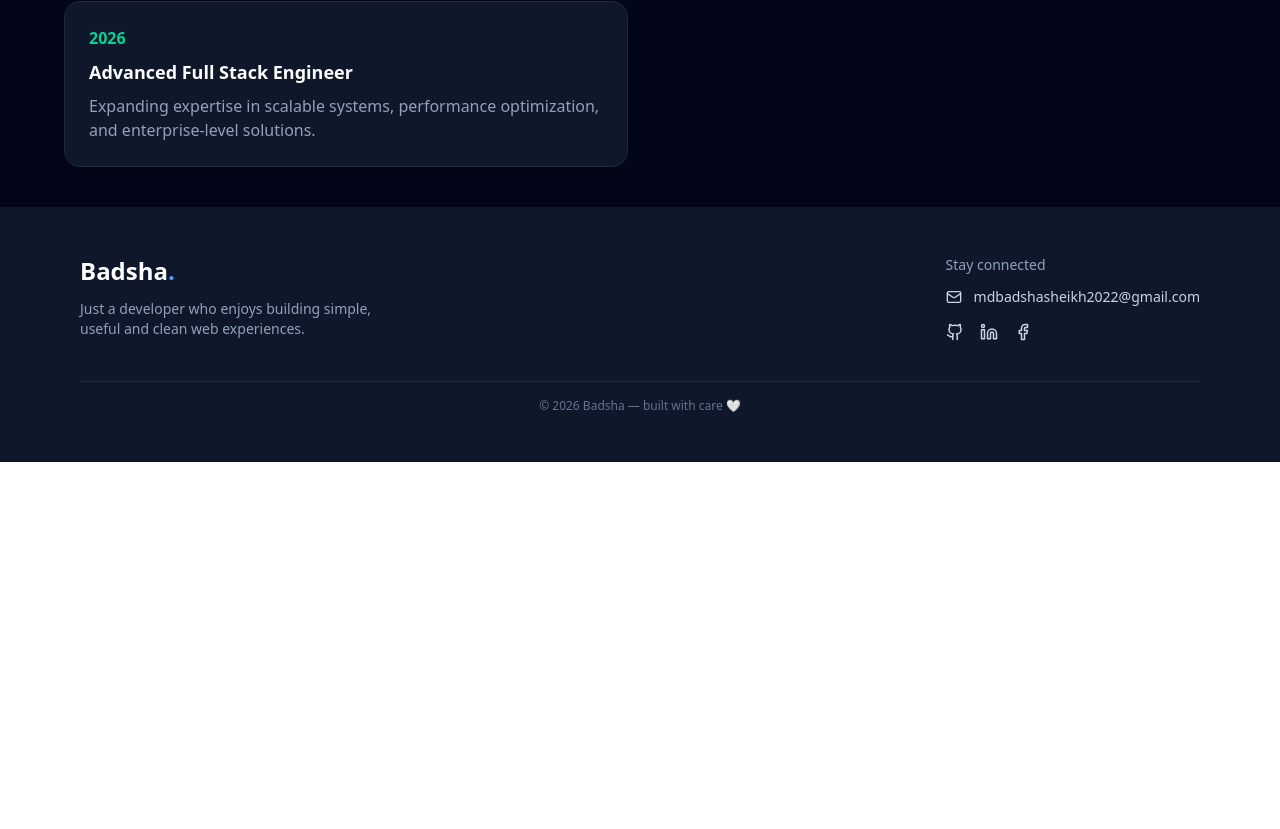
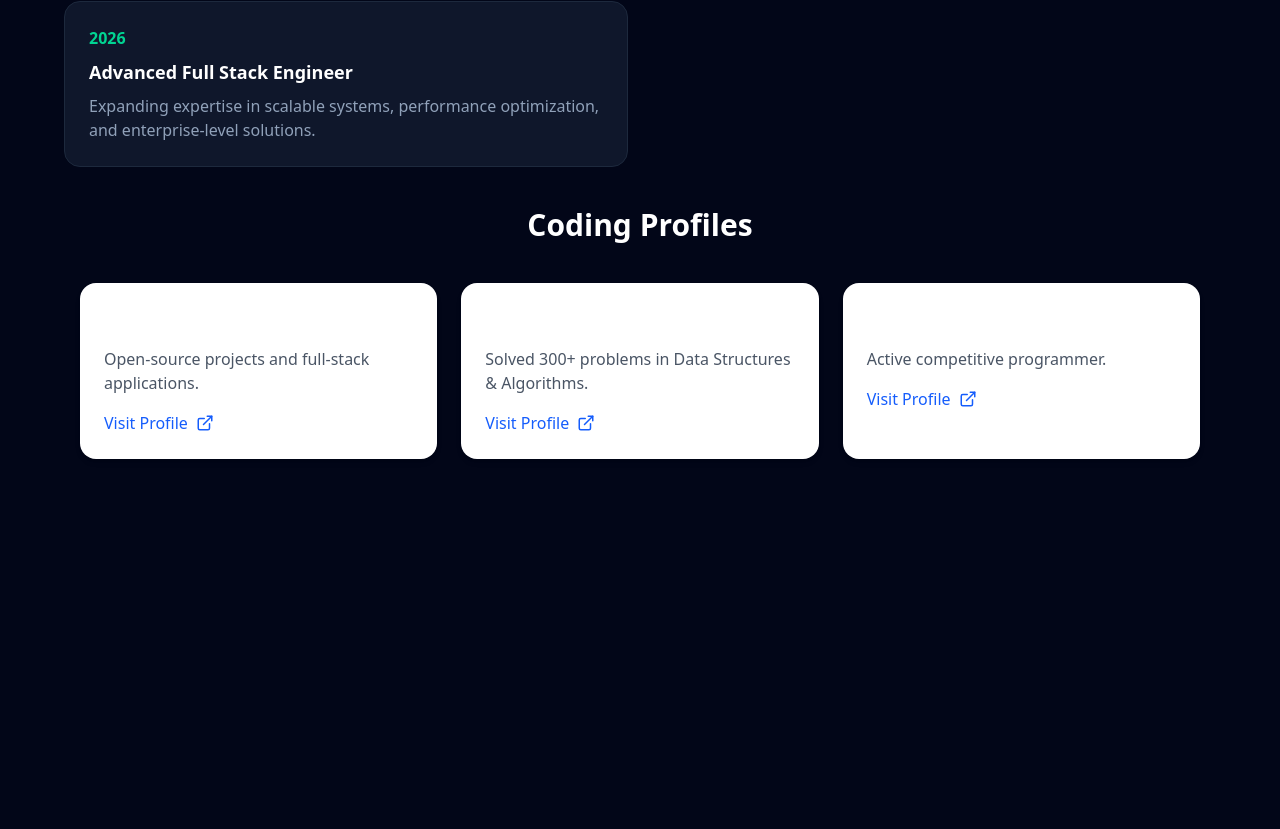
Before and after one commit to Badsha012/my-personal-websides, a React (Vite) app: page / in a window 1280 px wide. Shown: the part 4211-5040 px from the top of the page. Before the commit the page ends 4673 px from the top, so only its background shows below. Built offline with nearby package versions, Linux system fonts and the light colour scheme.

Commit message:
added a coding profile

```diff
--- /dev/null
+++ b/src/Component/CodingProfiles.jsx
@@ -0,0 +1,54 @@
+import { Github, ExternalLink } from "lucide-react";
+
+const CodingProfiles = () => {
+  const profiles = [
+    {
+      name: "GitHub",
+      link: "https://github.com/yourusername",
+      desc: "Open-source projects and full-stack applications.",
+    },
+    {
+      name: "LeetCode",
+      link: "https://leetcode.com/yourusername",
+      desc: "Solved 300+ problems in Data Structures & Algorithms.",
+    },
+    {
+      name: "Codeforces",
+      link: "https://codeforces.com/profile/yourusername",
+      desc: "Active competitive programmer.",
+    },
+  ];
+
+  return (
+    <div className="min-h-screen bg-slate-950 text-white px-6 py-10">
+      <h2 className="text-3xl font-bold text-center mb-10">
+        Coding Profiles
+      </h2>
+
+      <div className="grid md:grid-cols-3 gap-6 max-w-6xl mx-auto px-4">
+        {profiles.map((profile, index) => (
+          <div
+            key={index}
+            className="bg-white p-6 rounded-2xl shadow-md hover:shadow-xl transition duration-300"
+          >
+            <h3 className="text-xl font-semibold mb-3">
+              {profile.name}
+            </h3>
+            <p className="text-gray-600 mb-4">{profile.desc}</p>
+
+            <a
+              href={profile.link}
+              target="_blank"
+              rel="noopener noreferrer"
+              className="inline-flex items-center gap-2 text-blue-600 font-medium hover:underline"
+            >
+              Visit Profile <ExternalLink size={18} />
+            </a>
+          </div>
+        ))}
+      </div>
+    </div>
+  );
+};
+
+export default CodingProfiles;
--- a/src/Page/Home.jsx
+++ b/src/Page/Home.jsx
@@ -3,6 +3,7 @@ import { motion } from "framer-motion";
 import { Github, Linkedin, Mail } from "lucide-react";
 import profileImg from "../assets/badsha.jpg";
 import Life from "../Component/Life";
+import CodingProfiles from "../Component/CodingProfiles";
 
 export default function PersonalHomePage() {
  const timeline = [
@@ -133,6 +134,10 @@ export default function PersonalHomePage() {
           ))}
         </div>
       </section>
+
+      {/* code profile */}
+      <CodingProfiles></CodingProfiles>
+
     </div>
   );
 }
```
